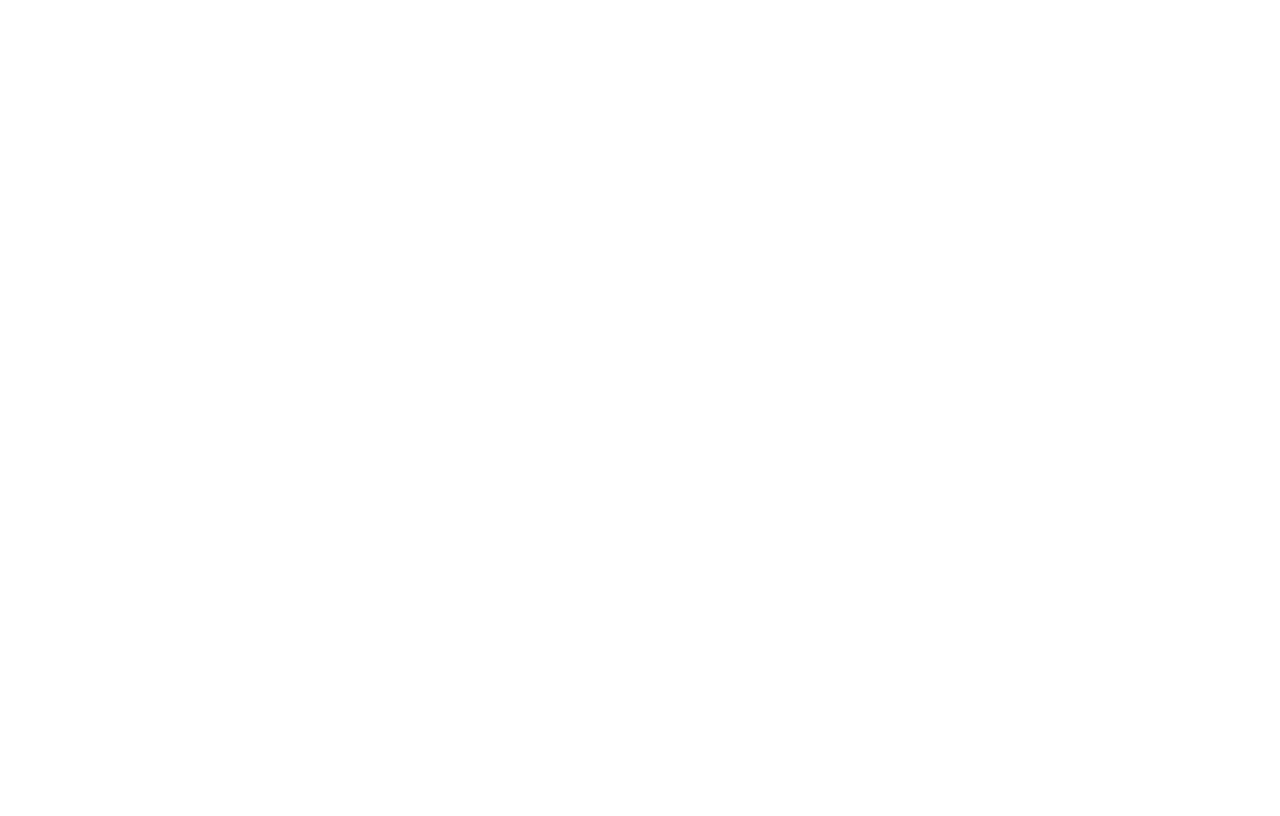
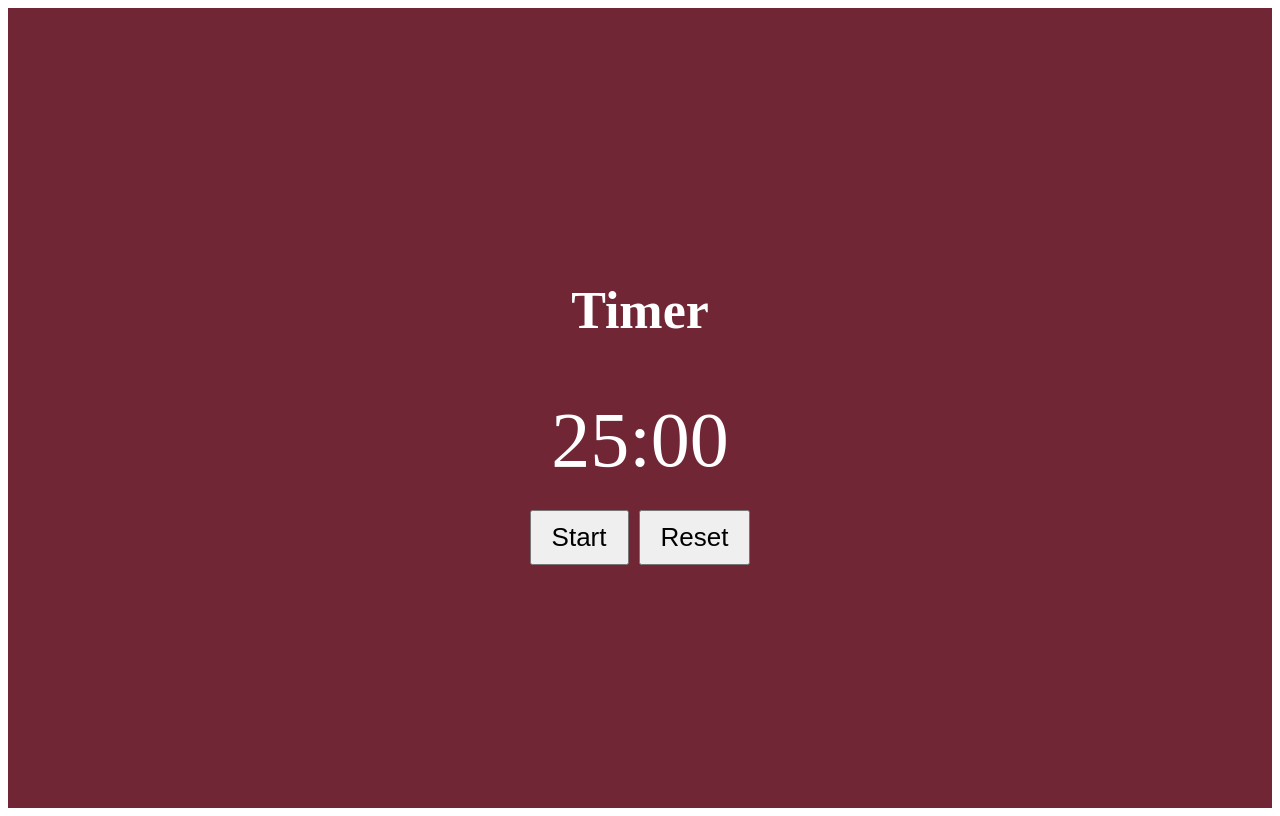
Before and after one commit to naklida172/frontEndFinal, a React (Create React App) app: page / in a window 1280 px wide. Built offline with nearby package versions, Linux system fonts and the light colour scheme.

Commit message:
easy level complete

```diff
--- a/src/App.js
+++ b/src/App.js
@@ -1,11 +1,16 @@
 import React from 'react';
+import './styles/App.css';
+import Timer from './components/timer.js';
 
 function App() {
-  return (
-    <div className="App">
-
-    </div>
-  );
+    return (
+        <div className="App">
+            <header className="App-header">
+                <h1>Timer</h1>
+                <Timer />
+            </header>
+        </div>
+    );
 }
 
 export default App;
--- /dev/null
+++ b/src/components/timer.js
@@ -0,0 +1,45 @@
+import React, { useState, useEffect } from "react";
+
+let manualMinutes = 25; //временный таймер на 25 минут
+
+const Timer = () => {
+  const [time, setTime] = useState(manualMinutes * 60);
+  const [isOnPause, setPauseState] = useState(true);
+
+  useEffect(() => {
+    let interval = null;
+
+    if (!isOnPause && time > 0) { //проверка если время есть и не на паузе
+      interval = setInterval(() => { //интервал в 1 секунду
+        setTime((time) => time - 1);
+      }, 1000);
+    } else if (isOnPause && time !== 0) { //если время есть и на паузе
+      clearInterval(interval); //остановить интервал
+    }
+
+    return () => clearInterval(interval); //остановить интервал
+  }, [isOnPause, time]);
+
+  const resetTimer = () => {
+    setTime(manualMinutes * 60); //вернуть время к 25 минутам
+    setPauseState(true); //поставить на паузу
+  };
+
+  const formatTime = (time) => {
+    const minutes = Math.floor(time / 60);
+    const seconds = time % 60; //остаток секунд после деления
+    return `${minutes}:${seconds < 10 ? "0" : ""}${seconds}`; //если секунд осталось x < 10 то будет '0x'
+  };
+
+  return (
+    <div>
+      <div id="timer">{formatTime(time)}</div>
+      <button onClick={() => setPauseState(!isOnPause)}>
+        {isOnPause ? "Start" : "Pause"}
+      </button>
+      <button onClick={resetTimer}>Reset</button>
+    </div>
+  );
+};
+
+export default Timer;
--- /dev/null
+++ b/src/styles/App.css
@@ -0,0 +1,26 @@
+.App {
+    text-align: center;
+}
+
+.App-header {
+    background-color: #712635;
+    min-height: 100vh;
+    display: flex;
+    flex-direction: column;
+    align-items: center;
+    justify-content: center;
+    font-size: calc(10px + 2vmin);
+    color: white;
+}
+
+#timer {
+    font-size: 3em;
+    margin: 20px;
+}
+
+button {
+    padding: 10px 20px;
+    font-size: 1em;
+    margin: 5px;
+    cursor: pointer;
+}
```
